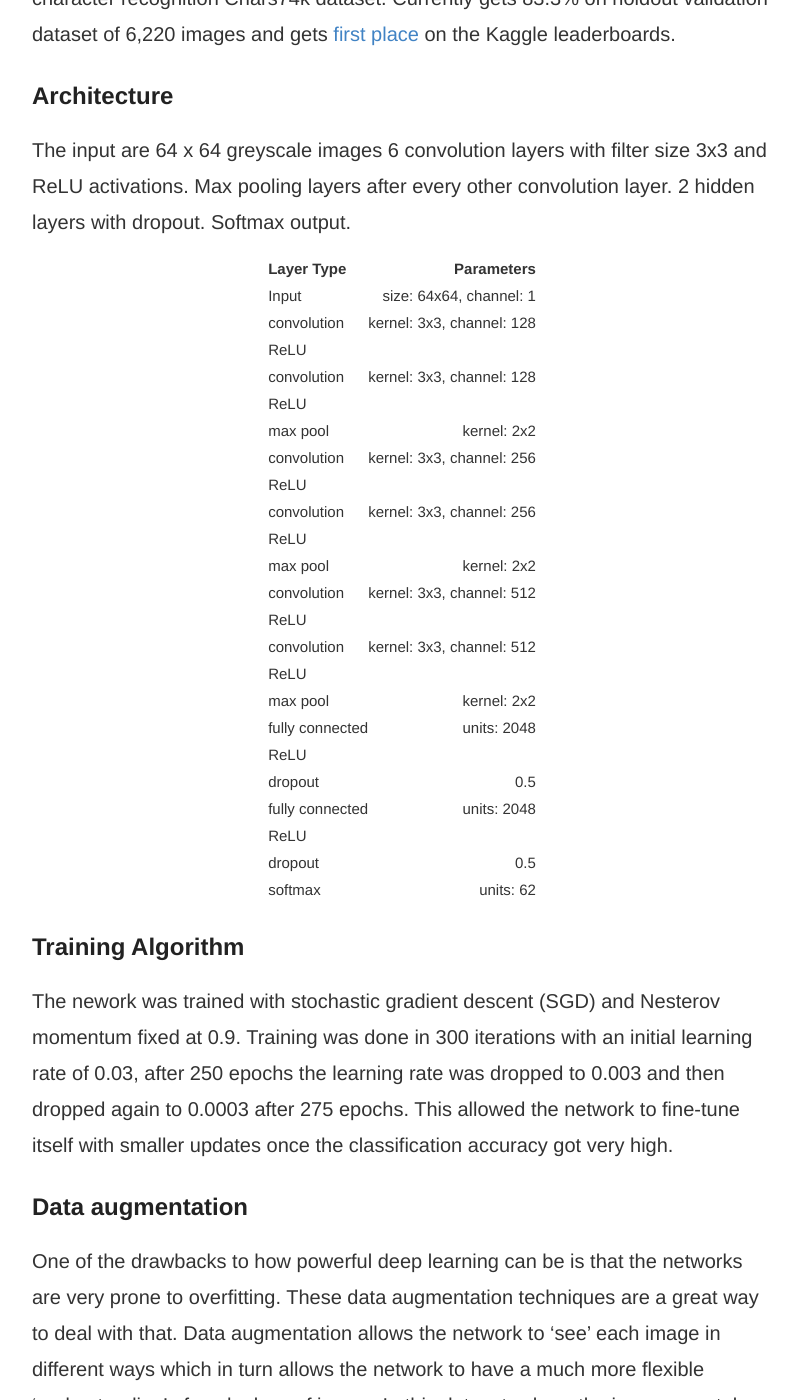
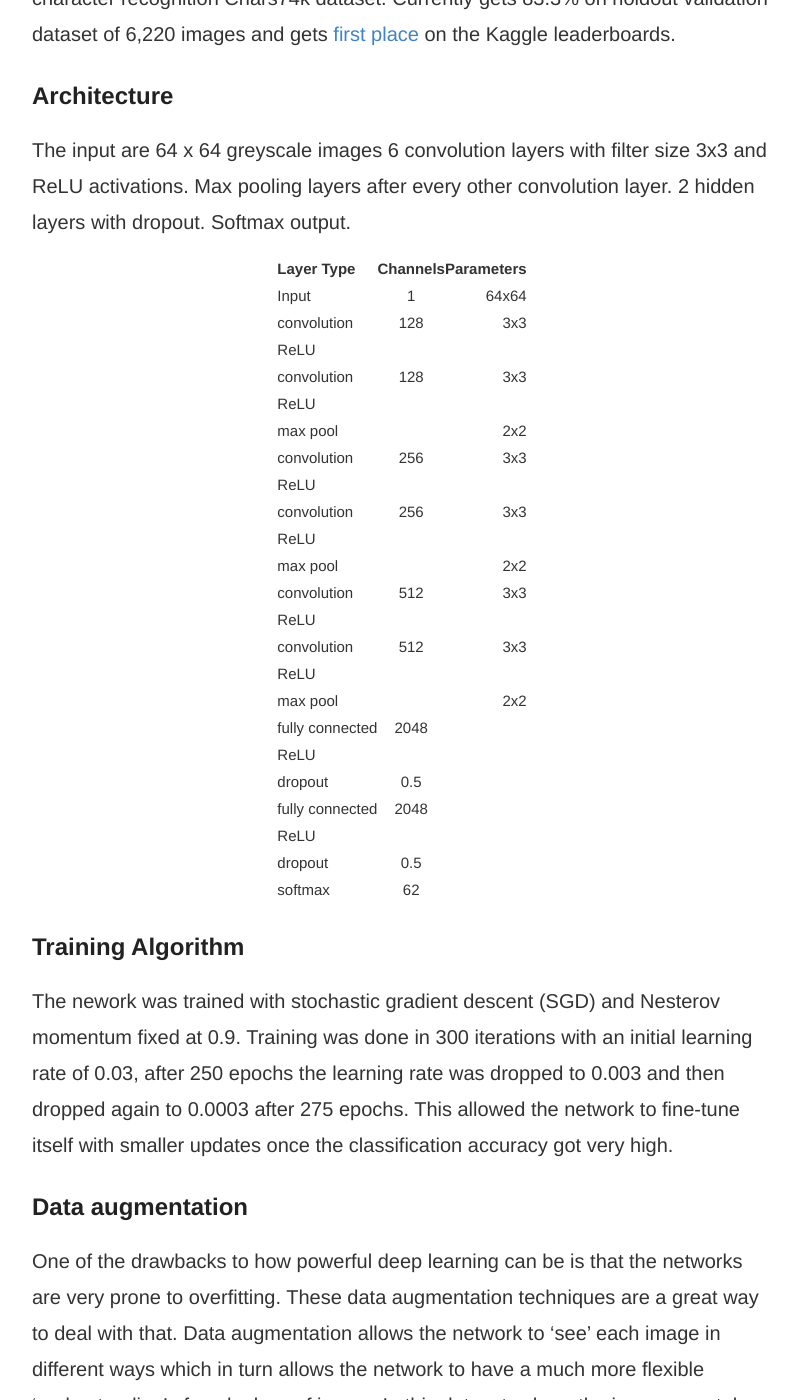
Before and after one commit to FlorianMuellerklein/FlorianMuellerklein.github.io, a Jekyll site: the page built from _posts/2016-2-13-cnn_streetview.md, in a window 1280 px wide and 1400 px high, scrolled down 746 px. Shown: the whole window, without its empty margins (238-1036 px from the left). Built offline with Jekyll 4.4.1, drawn with Linux system fonts in a browser that asks for light colours.

Commit message:
chars 74 cnn

```diff
--- a/_posts/2016-2-13-cnn_streetview.md
+++ b/_posts/2016-2-13-cnn_streetview.md
@@ -14,31 +14,31 @@ The input are 64 x 64 greyscale images
 6 convolution layers with filter size 3x3 and ReLU activations. Max pooling layers after every other convolution layer. 2 hidden layers with dropout. Softmax output.
 
 
-| <sub><sup>__Layer Type__</sup></sub> | <sub><sup>__Parameters__</sup></sub> |
-| :--- | ---: |
-| <sub><sup>Input</sup></sub>      | <sub><sup>size: 64x64, channel: 1</sup></sub> |
-| <sub><sup>convolution</sup></sub> | <sub><sup>kernel: 3x3, channel: 128</sup></sub> |
-| <sub><sup>ReLU</sup></sub> |  |
-| <sub><sup>convolution</sup></sub> | <sub><sup>kernel: 3x3, channel: 128</sup></sub> |
-| <sub><sup>ReLU</sup></sub> | |
-| <sub><sup>max pool</sup></sub> | <sub><sup>kernel: 2x2</sup></sub> |
-| <sub><sup>convolution</sup></sub> | <sub><sup>kernel: 3x3, channel: 256</sup></sub> |
-| <sub><sup>ReLU</sup></sub> |  |
-| <sub><sup>convolution</sup></sub> | <sub><sup>kernel: 3x3, channel: 256</sup></sub> |
-| <sub><sup>ReLU</sup></sub> |  |
-| <sub><sup>max pool</sup></sub> | <sub><sup>kernel: 2x2</sup></sub> |
-| <sub><sup>convolution| <sub><sup>kernel: 3x3, channel: 512 |
-| <sub><sup>ReLU</sup></sub> |  |
-| <sub><sup>convolution</sup></sub> | <sub><sup>kernel: 3x3, channel: 512</sup></sub> |
-| <sub><sup>ReLU</sup></sub> |  |
-| <sub><sup>max pool</sup></sub> | <sub><sup>kernel: 2x2</sup></sub> |
-| <sub><sup>fully connected</sup></sub> | <sub><sup>units: 2048</sup></sub> |
-| <sub><sup>ReLU</sup></sub> |  |
-| <sub><sup>dropout</sup></sub> | <sub><sup>0.5</sup></sub> |
-| <sub><sup>fully connected</sup></sub> | <sub><sup>units: 2048</sup></sub> |
-| <sub><sup>ReLU</sup></sub> |  |
-| <sub><sup>dropout</sup></sub> | <sub><sup>0.5</sup></sub> |
-| <sub><sup>softmax</sup></sub> | <sub><sup>units: 62</sup></sub> |
+| __Layer Type__ | __Channels__ |__Parameters__ |
+| :--- | :---: | ---: |
+| Input      | 1 | 64x64 |
+| convolution | 128 | 3x3 |
+| ReLU |  |
+| convolution | 128 | 3x3 |
+| ReLU | |
+| max pool | | 2x2 |
+| convolution | 256 | 3x3 |
+| ReLU |  |
+| convolution | 256 | 3x3 |
+| ReLU |  |
+| max pool | | 2x2 |
+| convolution| 512 | 3x3 |
+| ReLU |  |
+| convolution | 512 | 3x3 |
+| ReLU |  |
+| max pool | | 2x2 |
+| fully connected | 2048 | |
+| ReLU |  |
+| dropout | 0.5 | |
+| fully connected | 2048 | |
+| ReLU |  |
+| dropout | 0.5 | |
+| softmax | 62 | |
 
 
 ## Training Algorithm
```
